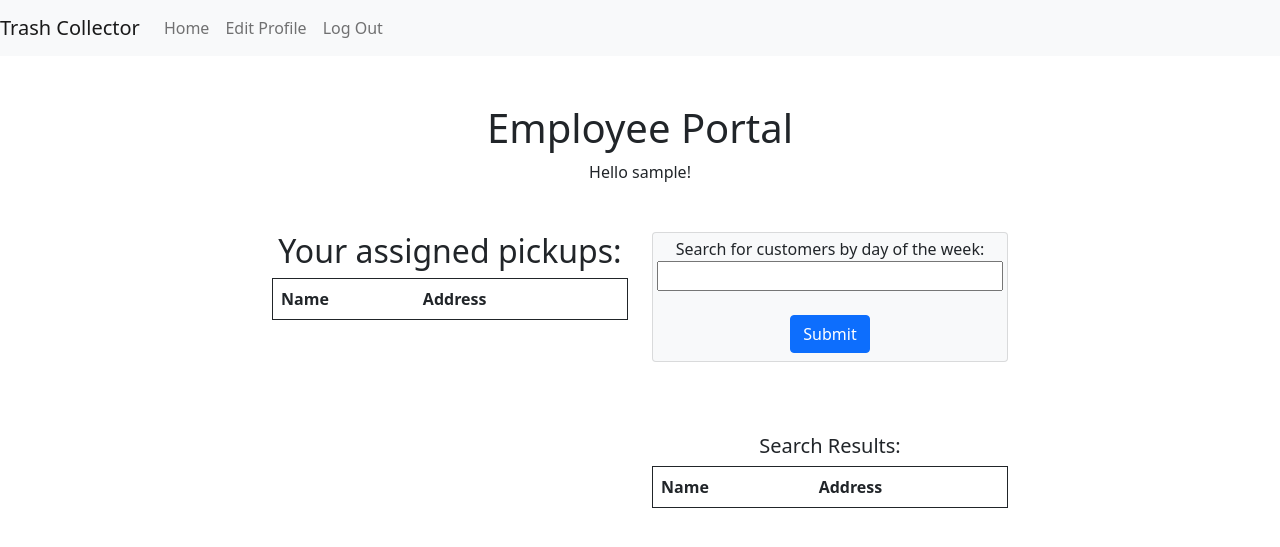
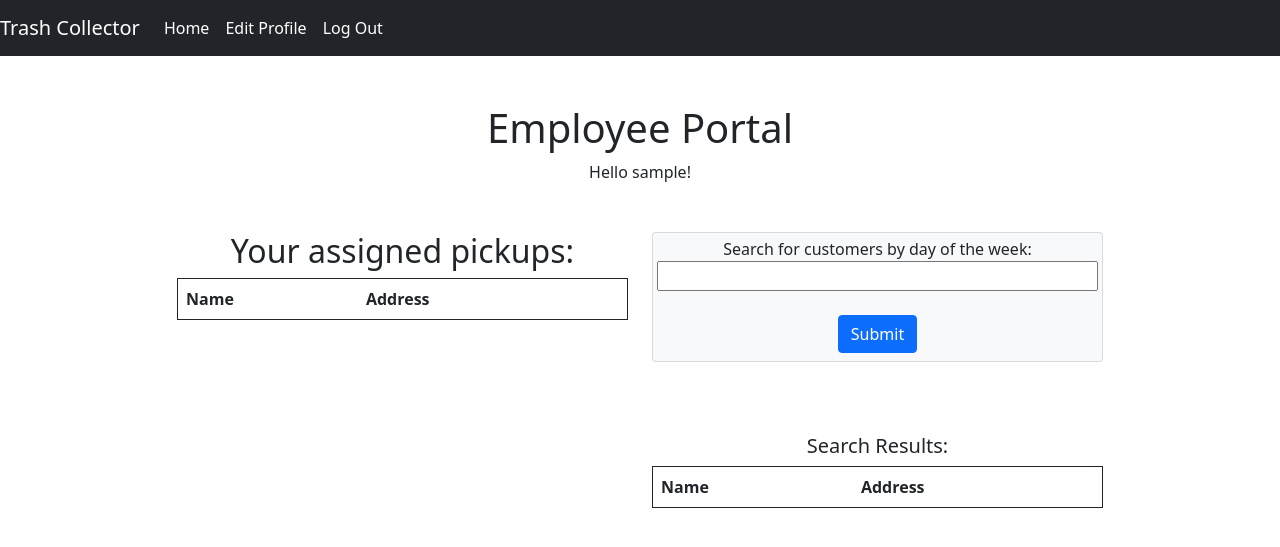
Before and after one commit to jfoge13/TrashCollector, a Django app: page /employees/ in a window 1280 px wide. Shown: the top 547 px of the page. Run offline with Django 3.2, Linux system fonts and the light colour scheme; a user stored in the database is signed in; tables that the repository leaves empty hold one stand-in row (values such as "Sample post"); lists and menus that the app fills with data are empty.

Commit message:
Changed the navbar to be black with white text. Added an image to the login screen. Removed useless comments and change some variable names to be more readable.

```diff
--- a/trash_collector/customers/urls.py
+++ b/trash_collector/customers/urls.py
@@ -1,5 +1,4 @@
 from django.urls import path
-
 from . import views
 
 app_name = "customers"
--- a/trash_collector/employees/models.py
+++ b/trash_collector/employees/models.py
@@ -2,7 +2,6 @@ from django.db import models
 
 # Create your models here.
 
-# TODO: Create an Employee model with properties required by the user stories
 class Employee(models.Model):
     name = models.CharField(max_length=50)
     user = models.ForeignKey('accounts.User', blank=True, null=True, on_delete=models.CASCADE)
--- a/trash_collector/employees/templates/employees/employee_base.html
+++ b/trash_collector/employees/templates/employees/employee_base.html
@@ -1,6 +1,6 @@
 {% extends 'base.html' %}
 
 {% block navbar %}
-<a class="nav-item nav-link" href="{% url 'employees:index' %}">Home</a>
-<a class="nav-item nav-link" href="{% url 'employees:edit_profile' %}">Edit Profile</a>
+<a class="nav-item nav-link text-white" href="{% url 'employees:index' %}">Home</a>
+<a class="nav-item nav-link text-white" href="{% url 'employees:edit_profile' %}">Edit Profile</a>
 {% endblock %}
--- a/trash_collector/employees/templates/employees/index.html
+++ b/trash_collector/employees/templates/employees/index.html
@@ -22,7 +22,7 @@ Hello {{ user.username }}!
                 </tr>
             </thead>
             <tbody>
-                {% for customer in some_list %}
+                {% for customer in complete_filter %}
                 <tr>
                     <td>{{customer.name}}</td>
                     <td>{{customer.address}}</td>
@@ -56,7 +56,7 @@ Hello {{ user.username }}!
                 </tr>
             </thead>
             <tbody>
-                {% for customer in results %}
+                {% for customer in search_results %}
                 <tr>
                     <td>{{customer.name}}</td>
                     <td>{{customer.address}}</td>
--- a/trash_collector/employees/urls.py
+++ b/trash_collector/employees/urls.py
@@ -9,7 +9,5 @@ urlpatterns = [
     path('', views.index, name="index"),
     path('new/', views.create, name="create"),
     path('edit_profile/', views.edit_profile, name="edit_profile"),
-    # path('matching_zipcodes/', views.matching_zipcodes, name="matching_zipcodes"),
     path('<int:customer_id>/confirm/', views.confirm, name="confirm"),
-    # path('search_day/', views.search_day, name="search_day"),
 ]
--- a/trash_collector/employees/views.py
+++ b/trash_collector/employees/views.py
@@ -1,91 +1,67 @@
 # from trash_collector.customers.views import one_time_pickup
-from django.http import HttpResponse, HttpResponseRedirect
+from django.http import HttpResponseRedirect
 from django.shortcuts import render
 from django.apps import apps
 from django.urls import reverse
 from django.core.exceptions import ObjectDoesNotExist
 from datetime import date
 from .models import Employee
-import datetime
-# Create your views here.
 
-# TODO: Create a function for each path created in employees/urls.py. Each will need a template as well.
 
 
 def index(request):
-    # The following line will get the logged-in user (if there is one) within any view function
     logged_in_user = request.user
     try:
-        # This line will return the customer record of the logged-in user if one exists
         logged_in_employee = Employee.objects.get(user=logged_in_user)
 
         today = date.today()
 
         Customer = apps.get_model('customers.Customer')
+
+        # Filters customers based on zip code, pick up day, and suspension status
         matching_zip = Customer.objects.filter(zip_code = logged_in_employee.zip_code)
-        # some_list =[]
-        # for thing in matching_zip:
-        #     if thing.weekly_pickup == today.strftime("%A"):
-        #         if thing in some_list:
-
         weekly_filter = matching_zip.filter(weekly_pickup = today.strftime("%A"))
-        day_filter = matching_zip.filter(one_time_pickup = today.strftime("%Y-%m-%d"))
-        # weekly_suspend_filter = weekly_filter.exclude(Customer.suspend_end < today.strftime("%Y-%m-%d"))
-        # day_suspend_filter = day_filter.exclude(Customer.suspend_end < today.strftime("%Y-%m-%d"))
-
-        some_list = []
+        one_time_filter = matching_zip.filter(one_time_pickup = today.strftime("%Y-%m-%d"))
+        complete_filter = []
         for customer in weekly_filter:
             if customer.suspend_end == None and customer.suspend_end == None:
-                some_list.append(customer)
+                complete_filter.append(customer)
             elif today > customer.suspend_end or today < customer.suspend_start:
-                some_list.append(customer)
+                complete_filter.append(customer)
             else:
                 pass
-        for customer in day_filter:
+        for customer in one_time_filter:
             if customer.suspend_end == None and customer.suspend_end == None:
-                some_list.append(customer)
+                complete_filter.append(customer)
             elif today > customer.suspend_end or today < customer.suspend_start:
-                some_list.append(customer)
+                complete_filter.append(customer)
             else:
                 pass
-        for customer in some_list:
+        for customer in complete_filter:
             if customer.date_of_last_pickup == today:
-                some_list.remove(customer)
-        if len(some_list) == 1:
-            for customer in some_list:
+                complete_filter.remove(customer)
+        if len(complete_filter) == 1:
+            for customer in complete_filter:
                 if customer.date_of_last_pickup == today:
-                    some_list.clear()
-        # counter = 0
-        # while counter < len(some_list) + 1:
-        #     if customer.date_of_last_pickup == today:
-        #         some_list.remove(customer)
-        #     counter += 1
+                    complete_filter.clear()
 
-        # while some_list != []:
-        #     for customer in some_list:
-        #         if customer.date_of_last_pickup == today:
-        #             some_list.remove(customer)
-        results = []
+        # Sends a list of customers with weekly pickup through context to be displayed on index.html after a search
+        search_results = []
         if request.method == "POST":
             search_from_form = request.POST.get('index')
             customer_list = []
             customer_list.append(Customer.objects.all())
-            # for customer in customer_list:
-            #     if search_from_form != customer.weekly_pickup:
-            #         customer_list.remove(customer)
-            results = Customer.objects.filter(weekly_pickup = search_from_form)
+            search_results = Customer.objects.filter(weekly_pickup = search_from_form)
 
         context = {
             'logged_in_employee': logged_in_employee,
             'today': today,
-            'some_list': some_list,
-            'results': results
+            'complete_filter': complete_filter,
+            'search_results': search_results
         }
         return render(request, 'employees/index.html', context)
     except ObjectDoesNotExist:
         return HttpResponseRedirect(reverse('employees:create'))
-
-
 
 def create(request):
     logged_in_user = request.user
@@ -117,15 +93,6 @@ def edit_profile(request):
         }
         return render(request, 'employees/edit_profile.html', context)
 
-# def matching_zipcodes(request):
-#     logged_in_user = request.user
-#     Customer = apps.get_model('customers.Customer')
-#     matching_zip = Customer.objects.filter(logged_in_user.zip_code == Customer.zip_code)
-#     context = {
-#         'matching_zip': matching_zip
-#     }
-#     return render(request, 'employees/matching_zipcodes.html', context)
-
 def confirm(request, customer_id):
     Customer = apps.get_model('customers.Customer')
     customer_update = Customer.objects.get(pk=customer_id)
@@ -133,41 +100,3 @@ def confirm(request, customer_id):
     customer_update.date_of_last_pickup = date.today()
     customer_update.save()
     return HttpResponseRedirect(reverse('employees:index'))
-
-# def search_day(request):
-#     if request.method == "POST":
-#         Customer = apps.get_model('customers.Customer')
-#         search_from_form = request.POST.get('search_day')
-#         customer_list = []
-#         customer_list.append(Customer.objects.all())
-#         # for customer in customer_list:
-#         #     if search_from_form != customer.weekly_pickup:
-#         #         customer_list.remove(customer)
-#         results = Customer.objects.filter(weekly_pickup = search_from_form)
-#         context = {
-
-#         }
-
-
-    # if search_from_form ==
-    #     return HttpResponseRedirect(reverse('customers:index'))
-# def confirm(request, customer_id):
-#     Customer = apps.get_model('customers.Customer')
-#     customer = Customer.objects.get(pk=customer_id)
-#     customer.date_of_last_pickup = date.today()
-#     # some_list.remove(customer)
-#     return HttpResponseRedirect(reverse('employees:index'))
-
-
-#     return HttpResponseRedirect(reverse('employees:index'))
-# def matching_zipcodes(request):
-#     user = request.user
-#     employee = Employee.objects.get(user_id=user.id)
-#     Customer = apps.get_model('customers.customer')
-#     customers = Customer.objects.all()
-#     matching_zipcode = []
-#     for customer in customers:
-#         if customer.zip_code == employee.zip_code:
-#             matching_zipcode.append(customer)
-
-#     return render(request, 'employees/index.html')
--- a/trash_collector/templates/base.html
+++ b/trash_collector/templates/base.html
@@ -1,33 +1,37 @@
 <!DOCTYPE html>
 <html>
+
 <head>
   <meta charset="utf-8">
   <title>{% block title %}{% endblock %}</title>
-  <link href="https://cdn.jsdelivr.net/npm/bootstrap@5.1.1/dist/css/bootstrap.min.css" rel="stylesheet" integrity="sha384-F3w7mX95PdgyTmZZMECAngseQB83DfGTowi0iMjiWaeVhAn4FJkqJByhZMI3AhiU" crossorigin="anonymous">
+  <link href="https://cdn.jsdelivr.net/npm/bootstrap@5.1.1/dist/css/bootstrap.min.css" rel="stylesheet"
+    integrity="sha384-F3w7mX95PdgyTmZZMECAngseQB83DfGTowi0iMjiWaeVhAn4FJkqJByhZMI3AhiU" crossorigin="anonymous">
 </head>
+
 <body>
   {% if user.is_authenticated %}
-  <nav class="navbar navbar-expand-lg navbar-light bg-light">
-    <a class="navbar-brand" href="#">Trash Collector</a>
+  <nav class="navbar navbar-expand-lg navbar-light bg-dark">
+    <a class="navbar-brand text-white" href="#">Trash Collector</a>
     <div class="navbar-nav">
       {% block navbar %}{% endblock %}
-    <a class="nav-item nav-link" href="{% url 'logout' %}">Log Out</a>
+      <a class="nav-item nav-link text-white" href="{% url 'logout' %}">Log Out</a>
     </div>
   </nav>
   {% endif %}
   <main>
     <div class="container">
       <div class="row">
-          <div class="col-2"></div>
-          <div class="col-8" align="center">
+        <div class="col-1"></div>
+        <div class="col-10" align="center">
           <br />
           <br />
           <h1>{% block header %}{% endblock %}</h1>
           {% block content %}{% endblock %}
         </div>
-          <div class="col-2"></div>
+        <div class="col-1"></div>
       </div>
     </div>
   </main>
 </body>
+
 </html>
```
Also changed, not shown: trash_collector/customers/templates/customers/customer_base.html (+4 -4 lines), trash_collector/templates/home.html (+8 -9 lines), trash_collector/static/trash_collector/american_flag.jpg (renamed from trash_collector/static/employees/american_flag.jpg). Lines whose indentation alone changed are shown as unchanged.
